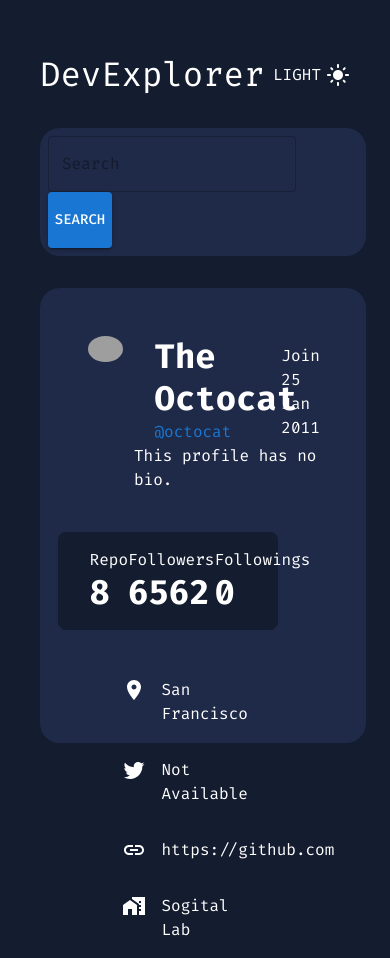
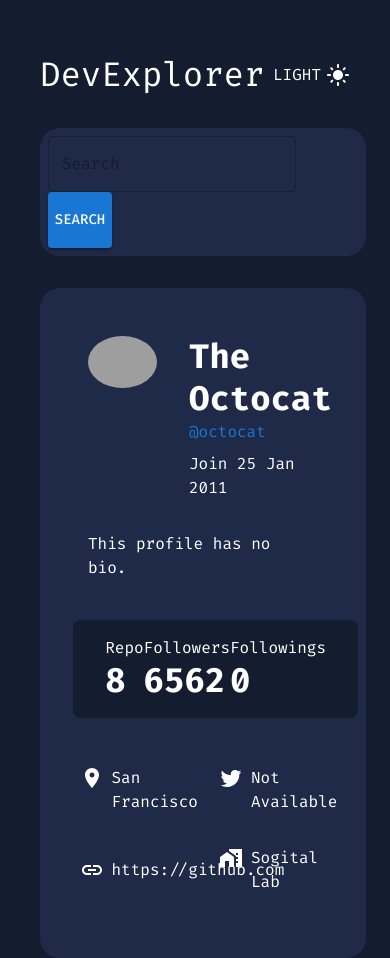
Before and after one commit to boakaidorborkamara/dev_explorer, a React (Create React App) app: page / in a window 390 px wide. Shown: the part 102-1060 px from the top of the page. Built offline with nearby package versions, Linux system fonts and the light colour scheme; grey boxes are pictures that could not be loaded; a web font is replaced by a local one.

Commit message:
Add responsiveness for medium and large screens

```diff
--- a/src/component/accountStats/AccountStats.js
+++ b/src/component/accountStats/AccountStats.js
@@ -5,11 +5,13 @@
 
 function AccountStats() {
   return (
-    <Stack sx={{ pr: 10 }}>
+    // pr: 10,
+    <Stack>
       <Stack
         direction="row"
         sx={{
-          width: "68%",
+          // width: "68%",
+          width: { sm: "80%", md: "90%" },
           bgcolor: "#141c2f",
           px: 4,
           py: 2,
--- a/src/component/contactSection/ContactSection.js
+++ b/src/component/contactSection/ContactSection.js
@@ -1,6 +1,7 @@
 import React from "react";
-import Box from "@mui/material/Box";
+// import Box from "@mui/material/Box";
 import Stack from "@mui/material/Stack";
+import Grid from "@mui/material/Grid";
 import Typography from "@mui/material/Typography";
 import PlaceIcon from "@mui/icons-material/Place";
 import TwitterIcon from "@mui/icons-material/Twitter";
@@ -9,36 +10,67 @@
 
 function ContactSection() {
   return (
-    <Stack sx={{ pr: 10, mt: 4, color: "white" }}>
-      <Stack
-        direction="row"
-        useFlexGap
-        flexWrap="wrap"
-        sx={{ width: "75%", alignSelf: "end" }}
+    <Stack
+      sx={{
+        mt: 4,
+        color: "white",
+        justifyContent: "center",
+        alignItems: "center",
+        marginBottom: 5,
+      }}
+    >
+      <Grid
+        container
+        // spacing={2}
+        justifyContent="center"
+        alignItems="center"
+        width="90%"
       >
-        <Box
-          sx={{
-            display: "flex",
-            width: "40%",
-            p: 2,
-          }}
+        <Grid
+          item
+          xs={6}
+          display="flex"
+          flexDirection="row"
+          // bgcolor="red"
+          padding={2}
         >
-          <PlaceIcon sx={{ pr: 2 }} />
+          <PlaceIcon sx={{ pr: 1 }} />
           <Typography>San Francisco</Typography>
-        </Box>
-        <Box sx={{ display: "flex", width: "40%", p: 2 }}>
-          <TwitterIcon sx={{ pr: 2 }} />
+        </Grid>
+        <Grid
+          item
+          xs={6}
+          display="flex"
+          flexDirection="row"
+          // bgcolor="green"
+          padding={2}
+        >
+          <TwitterIcon sx={{ pr: 1 }} />
           <Typography>Not Available</Typography>
-        </Box>
-        <Box sx={{ display: "flex", width: "40%", p: 2 }}>
-          <LinkIcon sx={{ pr: 2 }} />
+        </Grid>
+        <Grid
+          item
+          xs={6}
+          display="flex"
+          flexDirection="row"
+          padding={2}
+          // bgcolor="yellow"
+        >
+          <LinkIcon sx={{ pr: 1 }} />
           <Typography>https://github.com</Typography>
-        </Box>
-        <Box sx={{ display: "flex", width: "40%", p: 2 }}>
-          <HomeWorkIcon sx={{ pr: 2 }} />
+        </Grid>
+        <Grid
+          item
+          xs={6}
+          display="flex"
+          flexDirection="row"
+          // bgcolor="red"
+          padding={2}
+        >
+          <HomeWorkIcon sx={{ pr: 1 }} />
           <Typography>Sogital Lab</Typography>
-        </Box>
-      </Stack>
+        </Grid>
+      </Grid>
     </Stack>
   );
 }
--- a/src/component/detailsSection/DetailsSection.js
+++ b/src/component/detailsSection/DetailsSection.js
@@ -9,9 +9,10 @@
     <Box
       sx={{
         width: 1,
-        height: "52vh",
+        // height: "80vh",
         bgcolor: "#1F2A48",
         mt: 4,
+        marginBottom: 5,
         p: 1,
         borderRadius: 5,
       }}
--- a/src/component/userProfileDetails/UserProfileDetails.js
+++ b/src/component/userProfileDetails/UserProfileDetails.js
@@ -11,9 +11,16 @@
         <Avatar
           alt="Remy Sharp"
           src="https://avatars.githubusercontent.com/u/52508120?s=400&u=503f56be3040996cf843add7207f8fe83e245a19&v=4"
-          sx={{ width: "15%", height: "15%", mr: 4 }}
+          sx={{
+            width: { xs: "30%", sm: "35%", md: "20%" },
+            height: "15%",
+            mr: 4,
+          }}
         />
-        <Stack direction="row" sx={{ width: 1, alignContent: "space-between" }}>
+        <Stack
+          direction={{ xs: "col", sm: "col", md: "col", lg: "row" }}
+          sx={{ width: 1, alignContent: "space-between" }}
+        >
           <Box width="70%">
             <Typography variant="h4" sx={{ fontWeight: "bold" }}>
               The Octocat
@@ -25,7 +32,13 @@
         </Stack>
       </Stack>
       <Stack>
-        <Typography sx={{ width: "80%", alignSelf: "end" }}>
+        <Typography
+          sx={{
+            width: { xs: "100%", sm: "100%" },
+            mt: { sx: 4, sm: 4, xs: 4 },
+            alignSelf: "end",
+          }}
+        >
           This profile has no bio.
         </Typography>
       </Stack>
```
